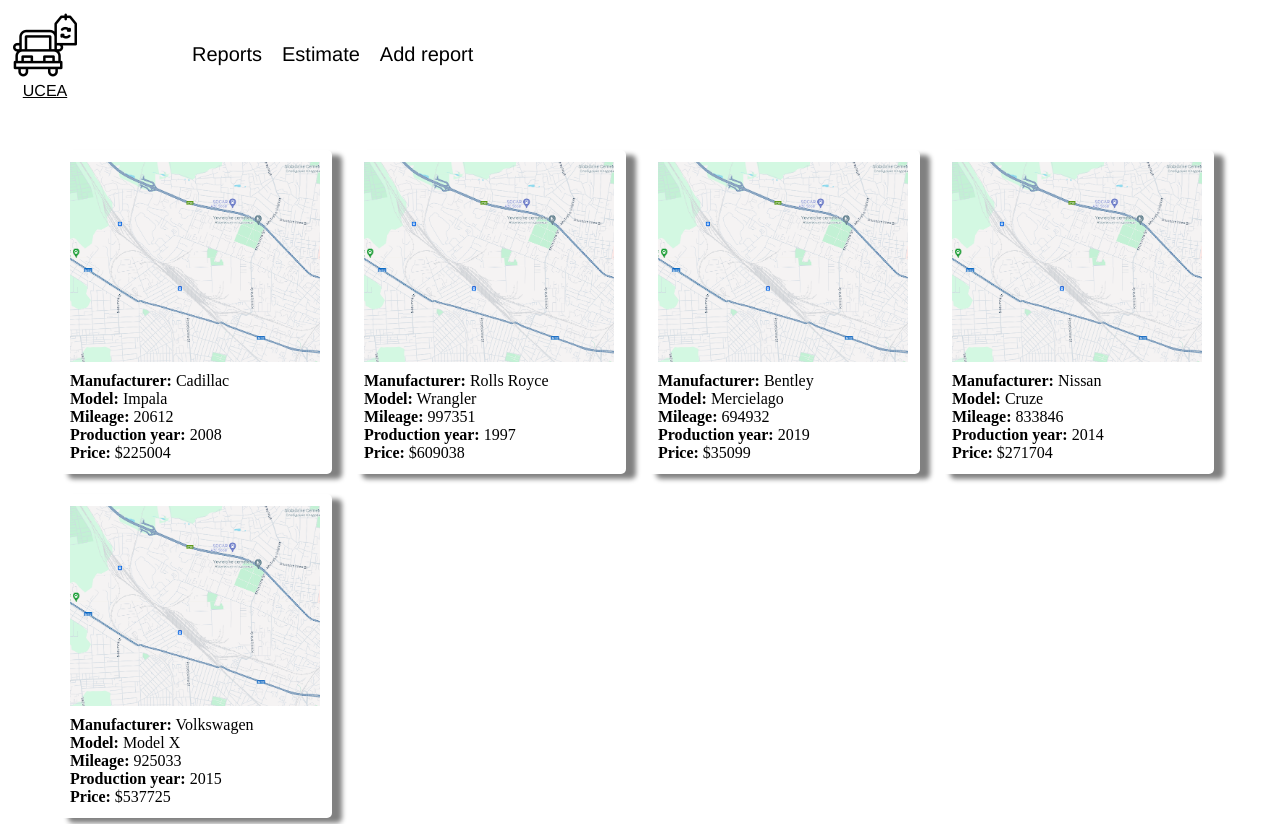
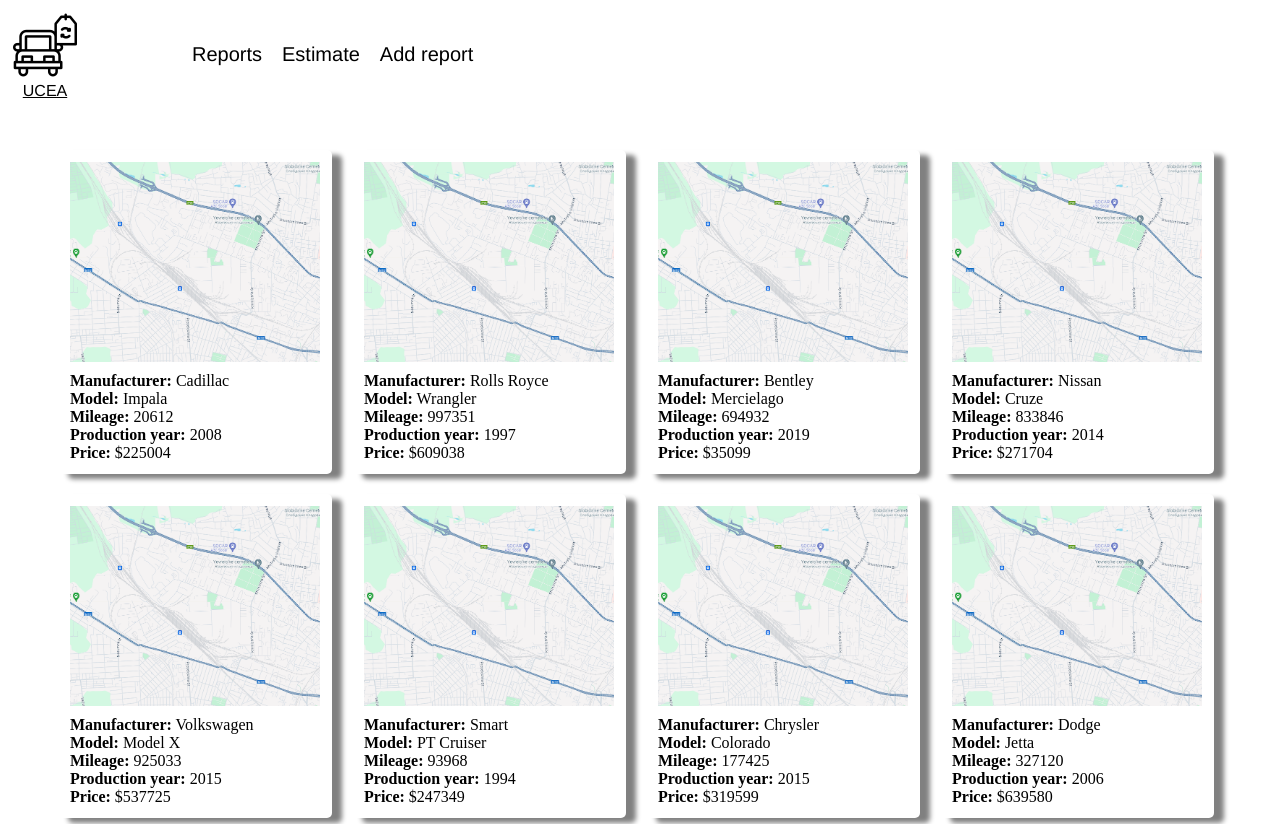
Before and after one commit to shevOle/ang-used-car-evaluation-app, an Angular app: page /reports in a window 1280 px wide. Shown: the top 824 px of the page. Built offline with nearby package versions, Linux system fonts and the light colour scheme.

Commit message:
refactor: rename reportsList service, increase number of random reports

```diff
--- a/src/app/reportPage/reportPage.component.ts
+++ b/src/app/reportPage/reportPage.component.ts
@@ -2,7 +2,7 @@
 import { CommonModule } from '@angular/common';
 import { ActivatedRoute } from '@angular/router';
 import { Report } from '../report/interfaces/report';
-import { ReportService } from '../services/reportsList.service';
+import { ReportService } from '../services/reports.service';
 
 const moneyFormat = new Intl.NumberFormat('en-US', {
   style: 'currency',
--- a/src/app/reportsList/reportsList.component.ts
+++ b/src/app/reportsList/reportsList.component.ts
@@ -1,6 +1,6 @@
 import { Component, inject } from '@angular/core';
 import { CommonModule } from '@angular/common';
-import { ReportService } from '../services/reportsList.service';
+import { ReportService } from '../services/reports.service';
 import { Report } from '../report/interfaces/report';
 import { ReportComponent } from '../report/report.component';
 
--- a/src/app/services/reportsList.service.ts
+++ b/src/app/services/reports.service.ts
@@ -9,7 +9,7 @@
   protected reportsList: Report[] = [];
 
   constructor() {
-    this.reportsList = Array(5)
+    this.reportsList = Array(20)
       .fill(null)
       .map(() => ({
         id: faker.string.uuid(),
```
